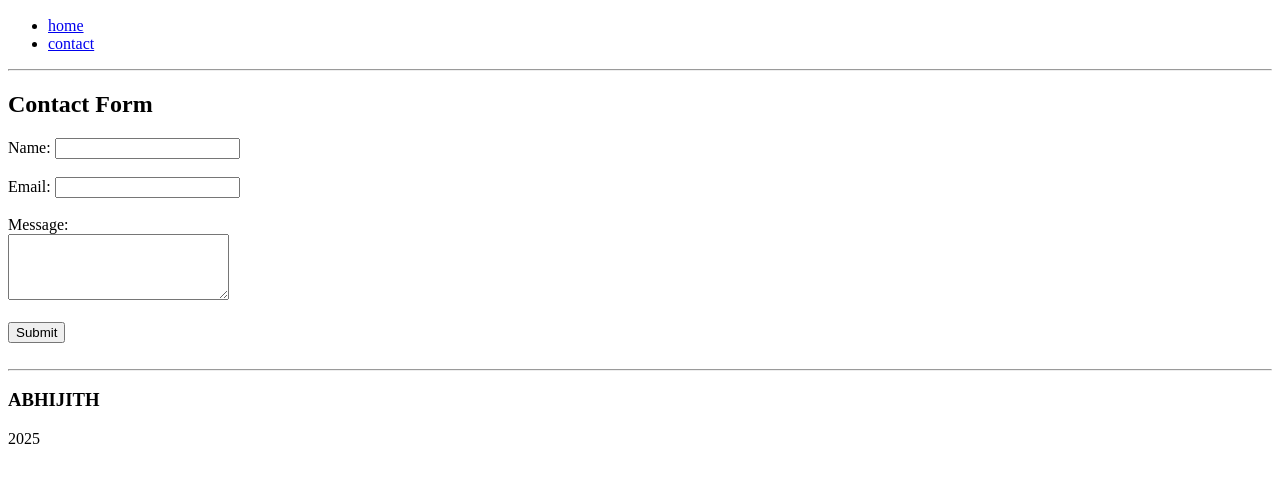
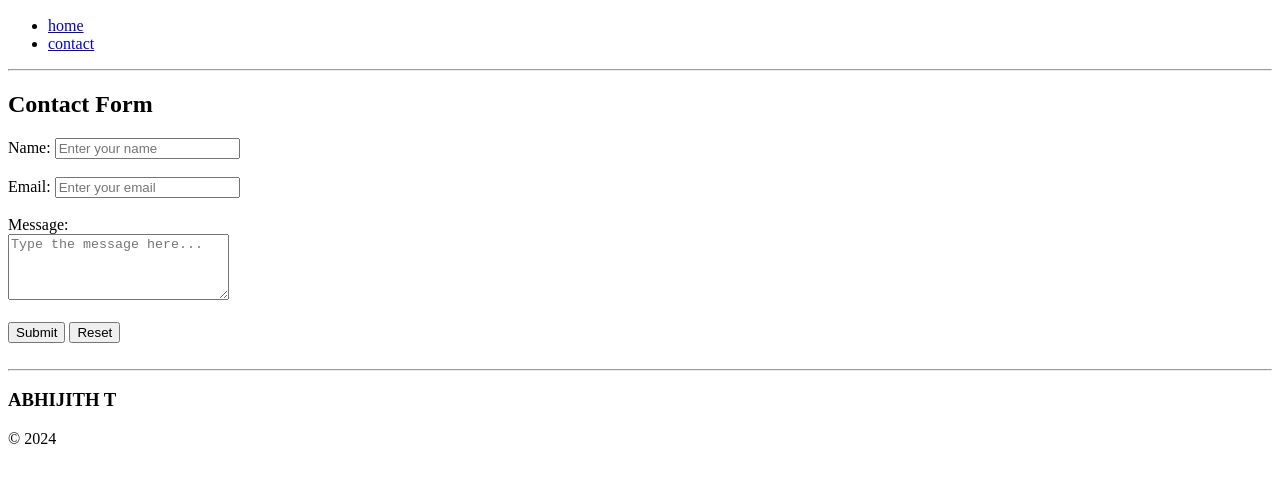
Before and after one commit to abhijitht2002/mern-assignments, a plain HTML site: page Assignment2/contact.html in a window 1280 px wide. Shown: the part 50-532 px from the top of the page. Drawn offline with Linux system fonts and the light colour scheme.

Commit message:
assignment2

```diff
--- a/Assignment2/contact.html
+++ b/Assignment2/contact.html
@@ -19,20 +19,21 @@
 <hr>
 	<main>
 		<section>
-			<h2>Contact Form</h2>
+			<h1>Contact Form</h1>
 			<form>
 
 				<label for="name">Name: </label>
-				<input type="text" name="name" id="name" required>
+				<input type="text" name="name" id="name" placeholder="Enter your name" required>
 				<br><br>
 				<label for="email">Email: </label>
-				<input type="email" name="email" id="email" required>
+				<input type="email" name="email" id="email" placeholder="Enter your email" required>
 				<br><br>
 				<label for="message">Message: </label>
 				<br>
-				<textarea name="message" id="message" rows="4" cols="25" required></textarea>
+				<textarea name="message" id="message" rows="4" cols="25" placeholder="Type the message here..." required></textarea>
 				<br><br>
 				<button type="submit">Submit</button>
+				<button type="reset">Reset</button>
 
 			</form>
 			<br>
@@ -41,8 +42,8 @@
 	</main>
 <hr>
 	<footer>
-		<h3>ABHIJITH</h3>
-		<p>2025</p>
+		<h3>ABHIJITH T</h3>
+		<p>&copy; 2024</p>
 	</footer>
 
 </body>
```
Also changed, not shown: Assignment2/index.html (+8 -0 lines).
